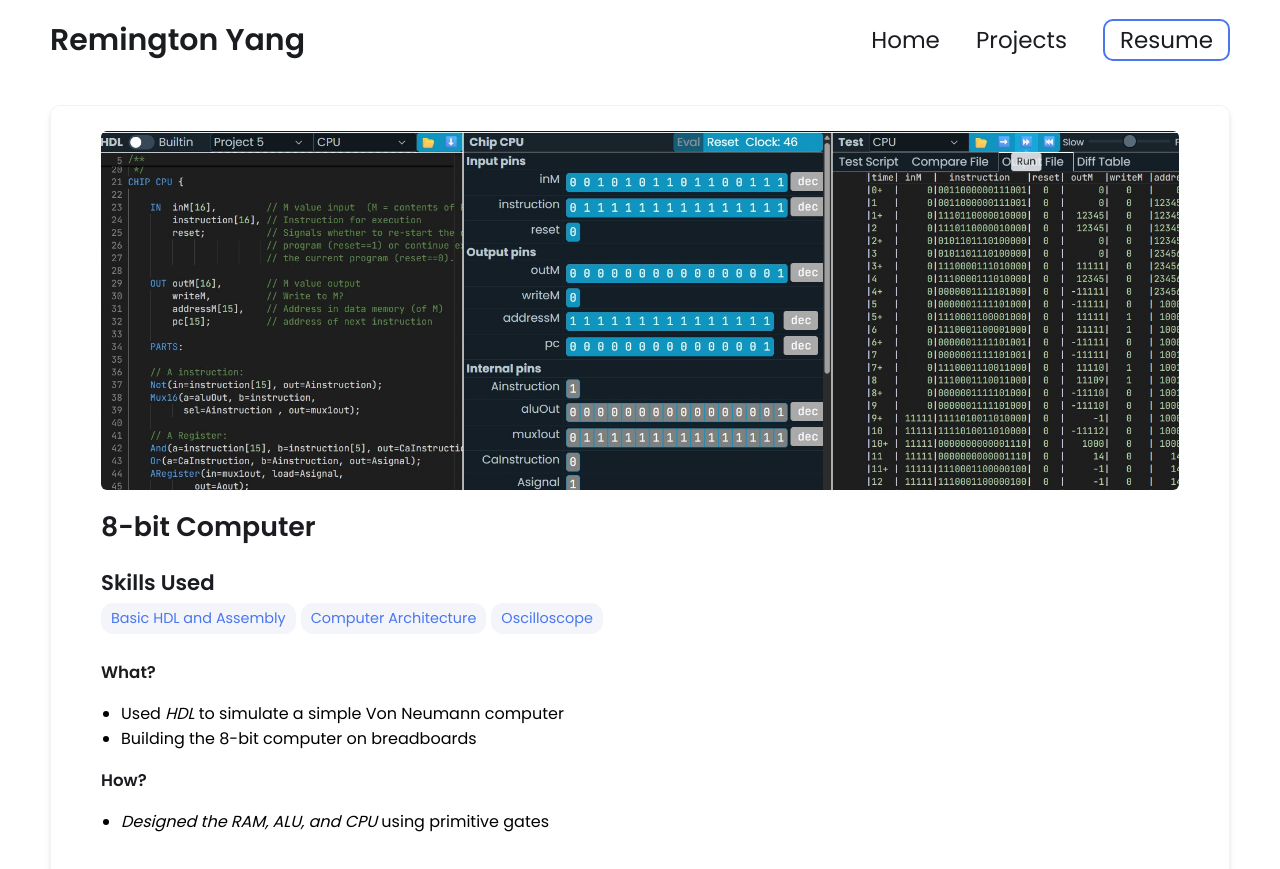
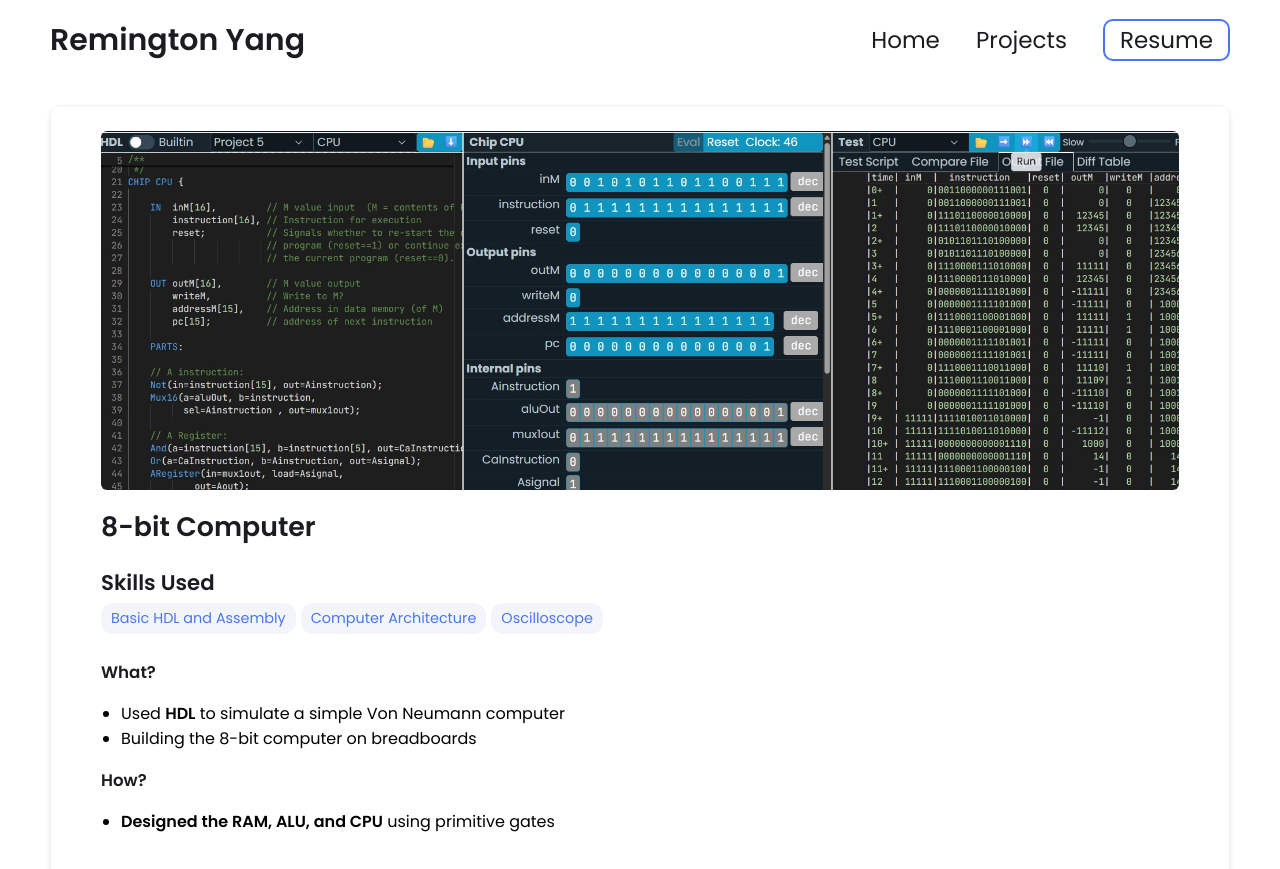
Before and after one commit to MegaPerkyCello/MegaPerkyCello.github.io, a Jekyll site: the page built from _projects/8bitComputer/index.md, in a window 1280 px wide. Shown: the top 869 px of the page. Built offline with Jekyll 4.4.1, drawn with Linux system fonts in a browser that asks for light colours; grey boxes are pictures that could not be loaded.

```diff
--- a/_projects/8bitComputer/index.md
+++ b/_projects/8bitComputer/index.md
@@ -11,12 +11,12 @@ main-image: /Nand2Tetris.jpg
 ---
 
 ### **What?**
- - Used *HDL* to simulate a simple Von Neumann computer
+ - Used **HDL** to simulate a simple Von Neumann computer
  - Building the 8-bit computer on breadboards
 
 
 ### **How?**
-- *Designed the RAM, ALU, and CPU* using primitive gates
+- **Designed the RAM, ALU, and CPU** using primitive gates
 
 
 <br>
```
